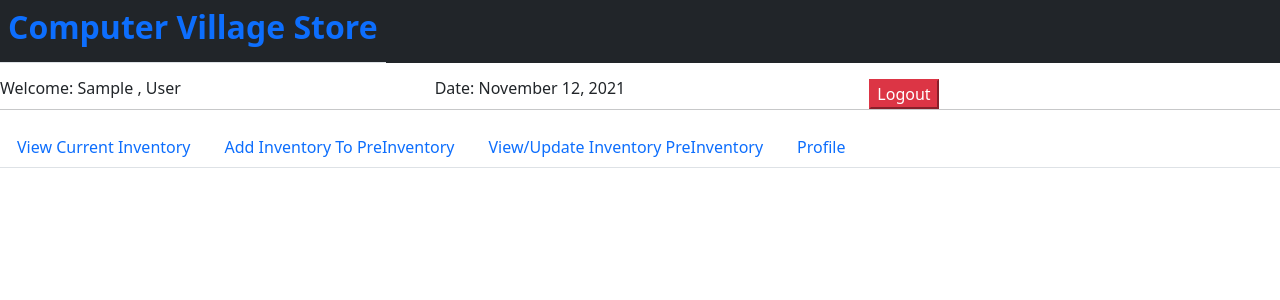
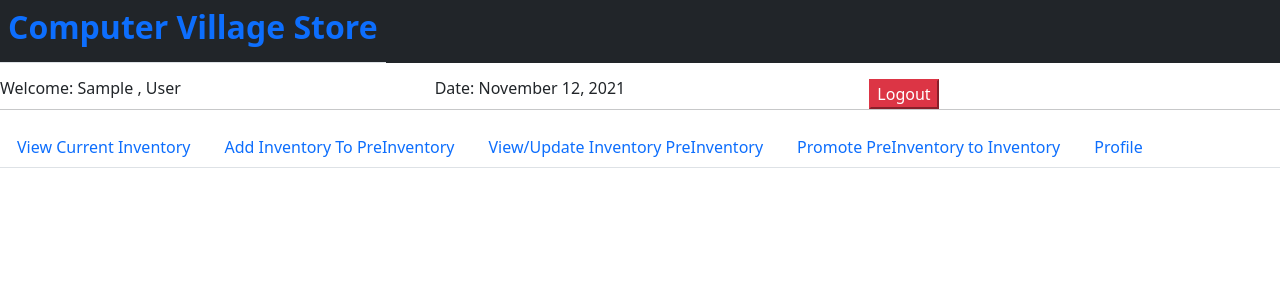
Before and after one commit to lnkafu/CVS_FRONTEND_FINAL, a React (Create React App) app: page /RegulatorDashboard in a window 1280 px wide. Shown: the top 300 px of the page. Built offline with nearby package versions, Linux system fonts and the light colour scheme; no server answers; sample sign-in values are in the browser's storage.

Commit message:
minor updates. regulator can now promote preinventory to inventory

```diff
--- a/src/pages/dashboards/regulator.jsx
+++ b/src/pages/dashboards/regulator.jsx
@@ -6,6 +6,7 @@ import ProfileComponent from '../../components/profile/profile.component'
 import ViewInventoryComponent from '../../components/viewInventory/viewInventory.component';
 import AddToPreInvenotryComponent from '../../components/savingToInventory/AddToPreInventory.component';
 import UpdatePreInventoryComponent from '../../components/updateInventory/updatePreInventory.component';
+import PromotePreInventoryToInventoryComponent from '../../components/updateInventory/PromotePreInventoryToInventory.component';
 
 class RegulatorDashBoard extends React.Component {
     constructor(props) {
@@ -91,6 +92,9 @@ class RegulatorDashBoard extends React.Component {
                 <Tab eventKey="viewPreInventory" title="View/Update Inventory PreInventory">
                     <UpdatePreInventoryComponent />
                 </Tab>
+                <Tab eventKey="promotePreInventory" title="Promote PreInventory to Inventory">
+                    <PromotePreInventoryToInventoryComponent />
+                </Tab>
                 <Tab eventKey="profile" title="Profile" >
                     {this.processUser()}
                 </Tab>
```
